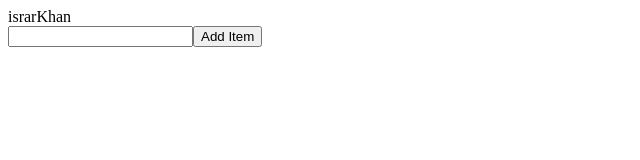
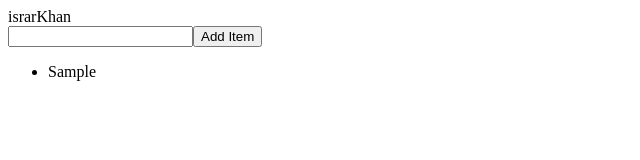
Before and after one commit to ishrar776/react-4vbrt4, a React (Create React App) app: page / in a window 1280 px wide. Both pictures are taken after typing "Sample" into the empty fields and a click on the button "Add Item". Shown: the top 160 px of the page, without its empty margins (0-640 px from the left). Built offline with nearby package versions, Linux system fonts and the light colour scheme.

Commit message:
1 file modified

```diff
--- a/src/Child.js
+++ b/src/Child.js
@@ -30,9 +30,9 @@ const ComB = () => {
       </div>
       <div>
         <ul>
-          {todoList.map((item) => {
-            <li id={item.id}>{item.task}</li>;
-          })}
+          {todoList.map((item) => (
+            <li id={item.id}>{item.task}</li>
+          ))}
         </ul>
       </div>
       {/* <FirstNmae.Consumer>
```
